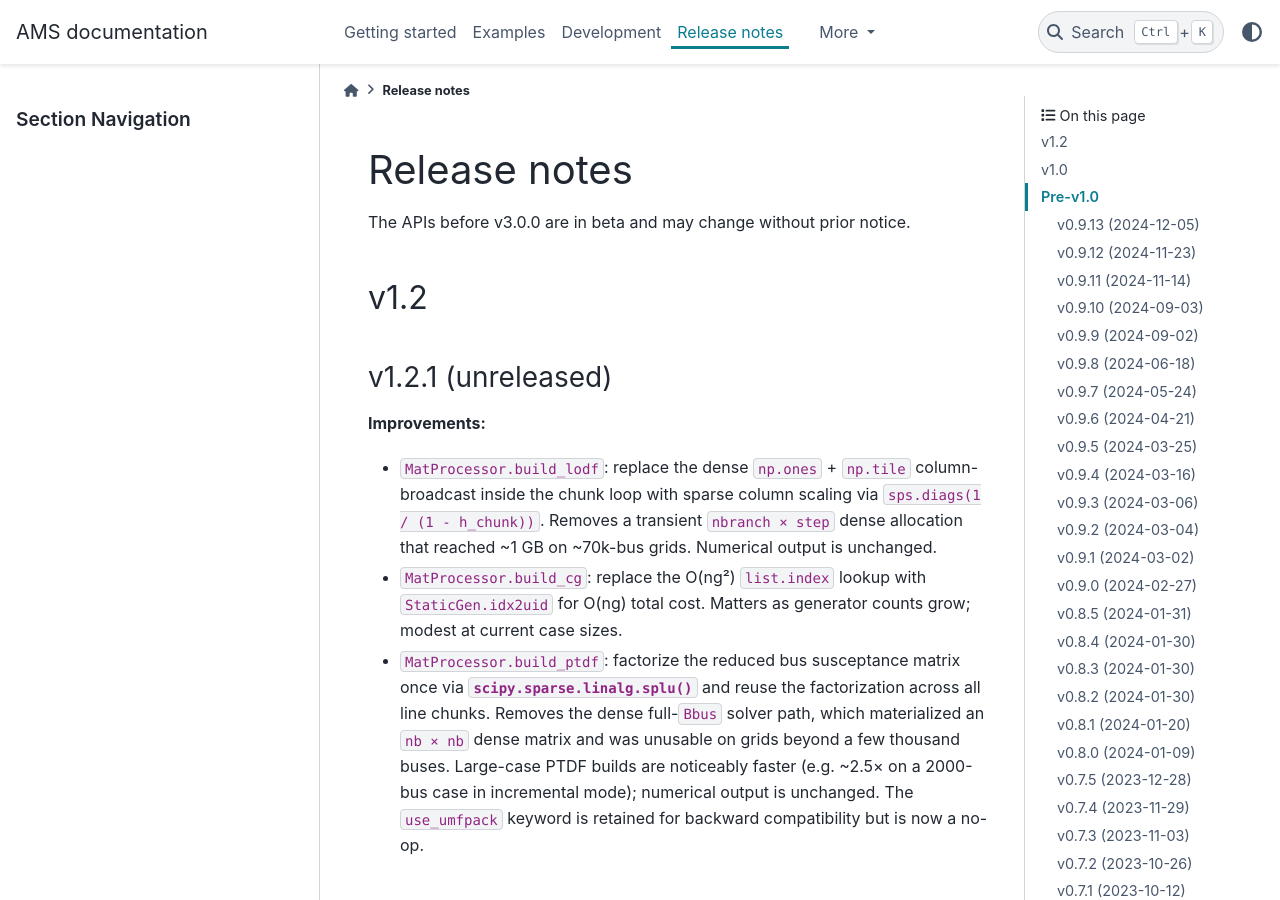
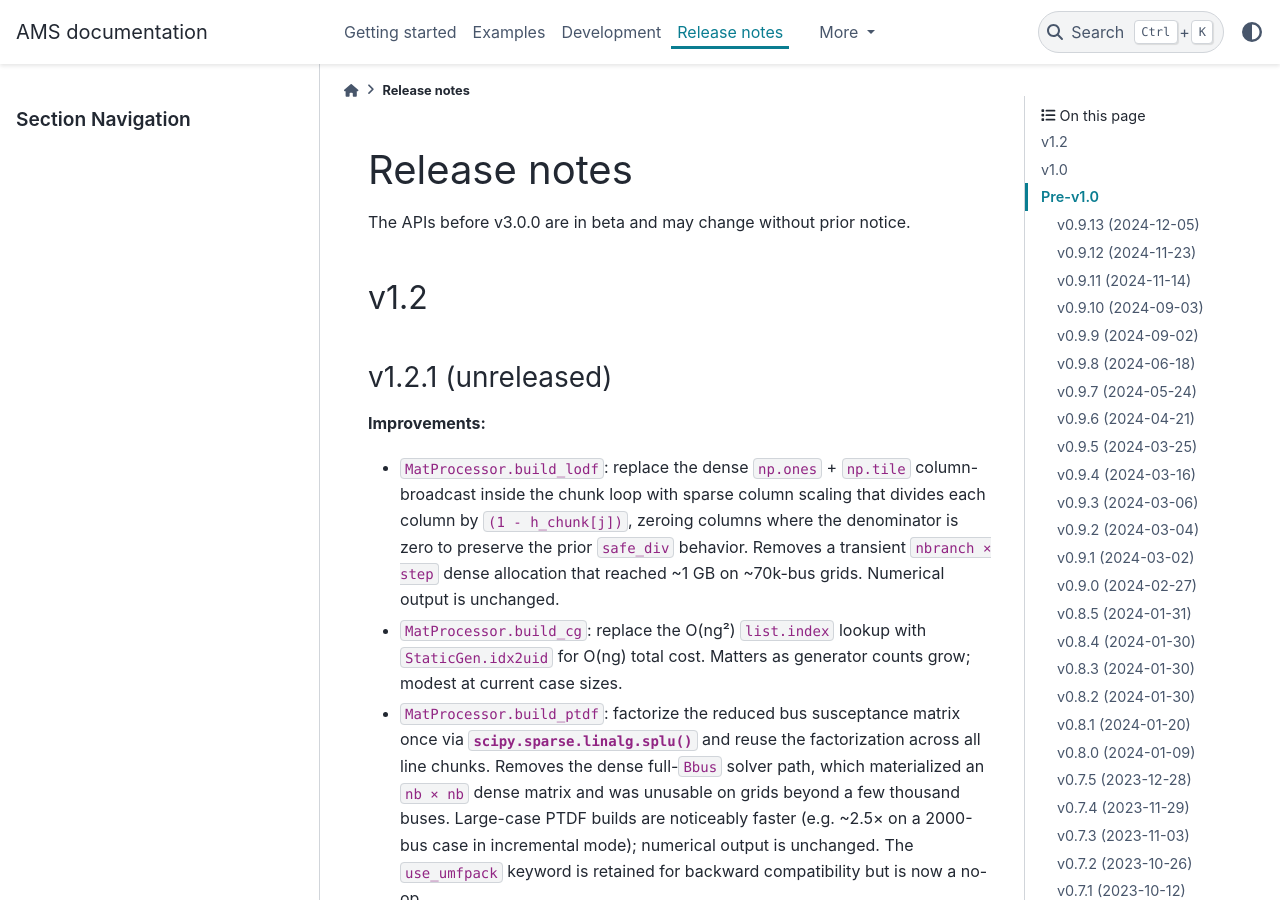
Before and after one commit to CURENT/ams, a Sphinx documentation site: the page built from docs/source/release-notes.rst, in a window 1280 px wide and 900 px high. Built offline with Sphinx 7.4.7 and the PyData theme 0.15.4, drawn with Linux system fonts in a browser that asks for light colours; pages that are not in the unit, such as notebooks, are missing from menus; the version number could not be read and is left out.

Commit message:
review: clarify build_lodf release-note formula
Address Copilot inline note on PR #232. The previous wording implied
a raw `1 / (1 - h_chunk)` scaling, which would produce inf/nan when
the denominator is zero. The implementation masks those columns to
zero to preserve the prior safe_div behavior; the release note now
reflects that explicitly.

Co-Authored-By: Claude Opus 4.7 (1M context) <noreply@anthropic.com>

```diff
--- a/docs/source/release-notes.rst
+++ b/docs/source/release-notes.rst
@@ -15,10 +15,11 @@ v1.2.1 (unreleased)
 **Improvements:**
 
 - ``MatProcessor.build_lodf``: replace the dense ``np.ones`` + ``np.tile``
-  column-broadcast inside the chunk loop with sparse column scaling via
-  ``sps.diags(1 / (1 - h_chunk))``. Removes a transient
-  ``nbranch × step`` dense allocation that reached ~1 GB on
-  ~70k-bus grids. Numerical output is unchanged.
+  column-broadcast inside the chunk loop with sparse column scaling
+  that divides each column by ``(1 - h_chunk[j])``, zeroing columns
+  where the denominator is zero to preserve the prior ``safe_div``
+  behavior. Removes a transient ``nbranch × step`` dense allocation
+  that reached ~1 GB on ~70k-bus grids. Numerical output is unchanged.
 - ``MatProcessor.build_cg``: replace the O(ng²) ``list.index`` lookup
   with ``StaticGen.idx2uid`` for O(ng) total cost. Matters as
   generator counts grow; modest at current case sizes.
```
